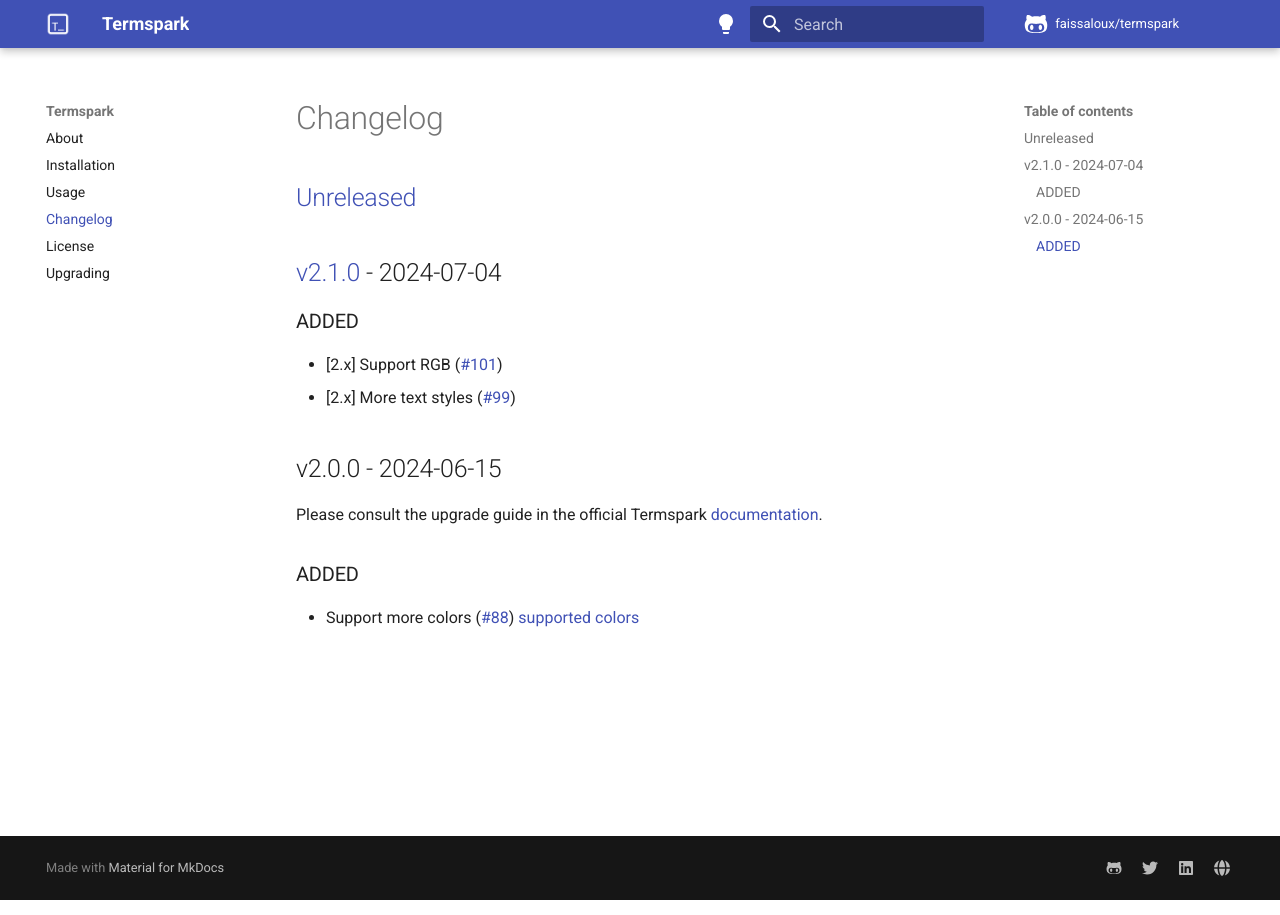
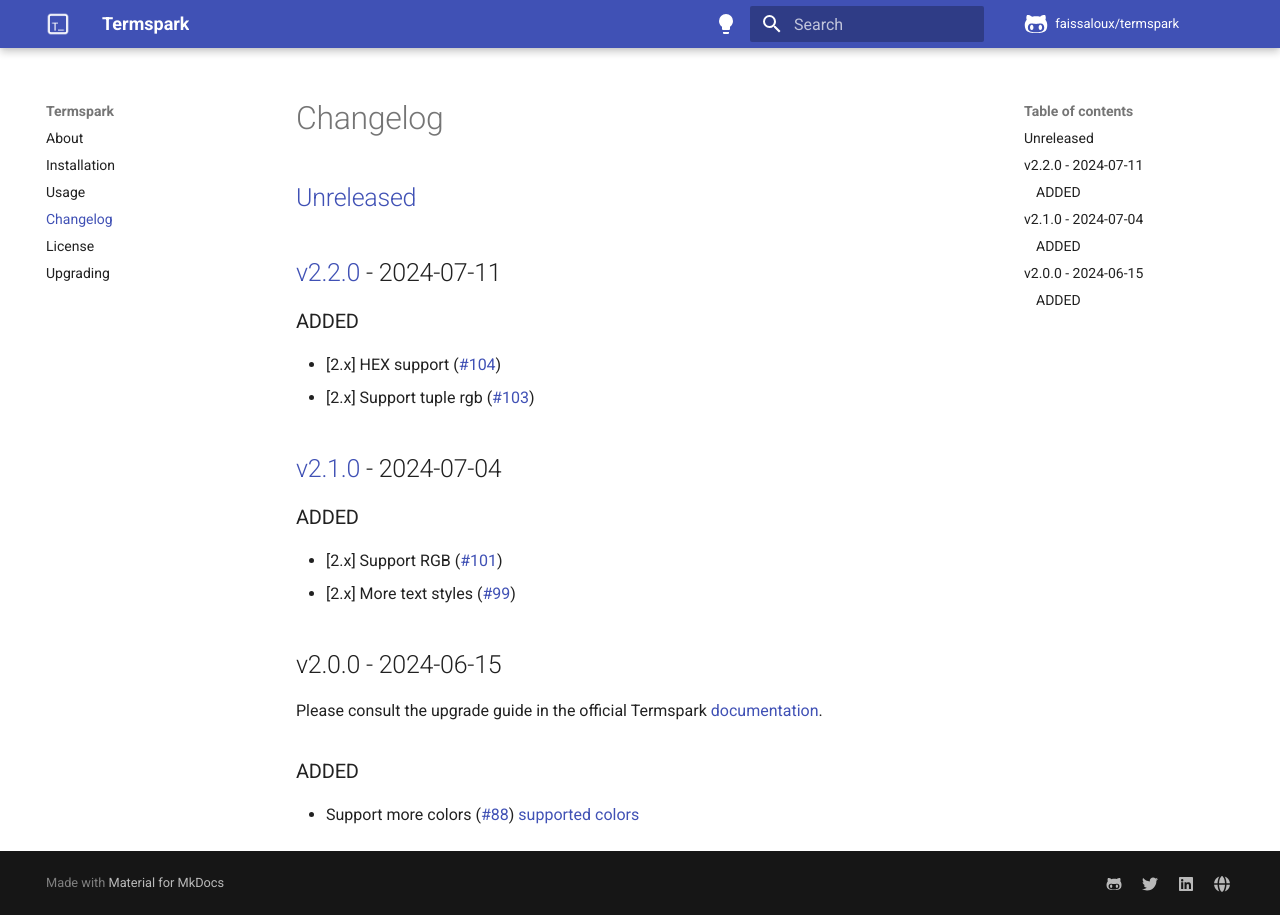
Before and after one commit to faissaloux/termspark, an MkDocs documentation site: the page built from docs/changelog.md, in a window 1280 px wide. Built offline with MkDocs 1.6.1 and Material for MkDocs 9.7.7, drawn with Linux system fonts in a browser that asks for light colours; comment, search, counter and statistics services are not loaded; the version menu is left out.

Commit message:
release:2.2.0

```diff
--- a/docs/changelog.md
+++ b/docs/changelog.md
@@ -1,4 +1,9 @@
-## [Unreleased](https://github.com/faissaloux/termspark/compare/v2.1.0...2.x)
+## [Unreleased](https://github.com/faissaloux/termspark/compare/v2.2.0...2.x)
+
+## [v2.2.0](https://github.com/faissaloux/termspark/compare/v2.1.0...v2.2.0) - 2024-07-11
+### ADDED
+- [2.x] HEX support ([#104](https://github.com/faissaloux/termspark/pull/104))
+- [2.x] Support tuple rgb ([#103](https://github.com/faissaloux/termspark/pull/103))
 
 ## [v2.1.0](https://github.com/faissaloux/termspark/compare/v2.0.0...v2.1.0) - 2024-07-04
 ### ADDED
--- a/setup.cfg
+++ b/setup.cfg
@@ -1,6 +1,6 @@
 [metadata]
 name = termspark
-version = 2.1.0
+version = 2.2.0
 author = Faissal Wahabali
 author_email = contact@faissaloux.com
 description = Takes control of terminal
```
Also changed, not shown: CHANGELOG.md (+6 -1 lines).
